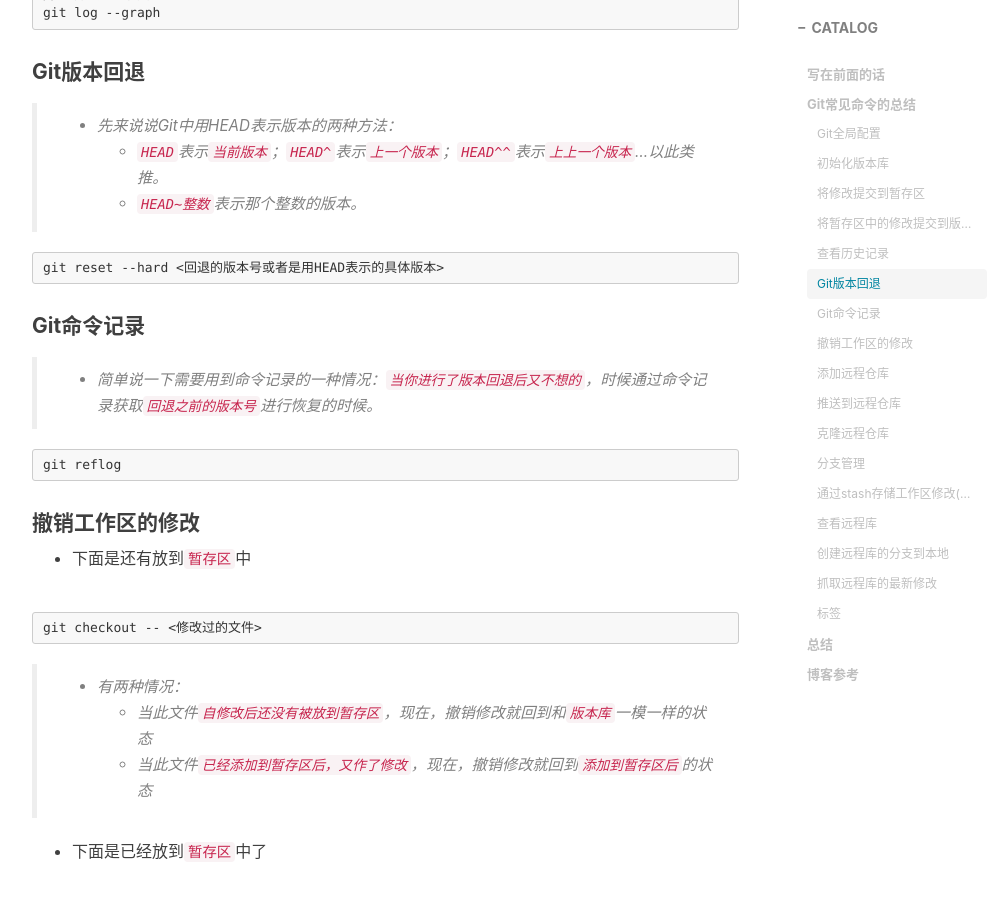
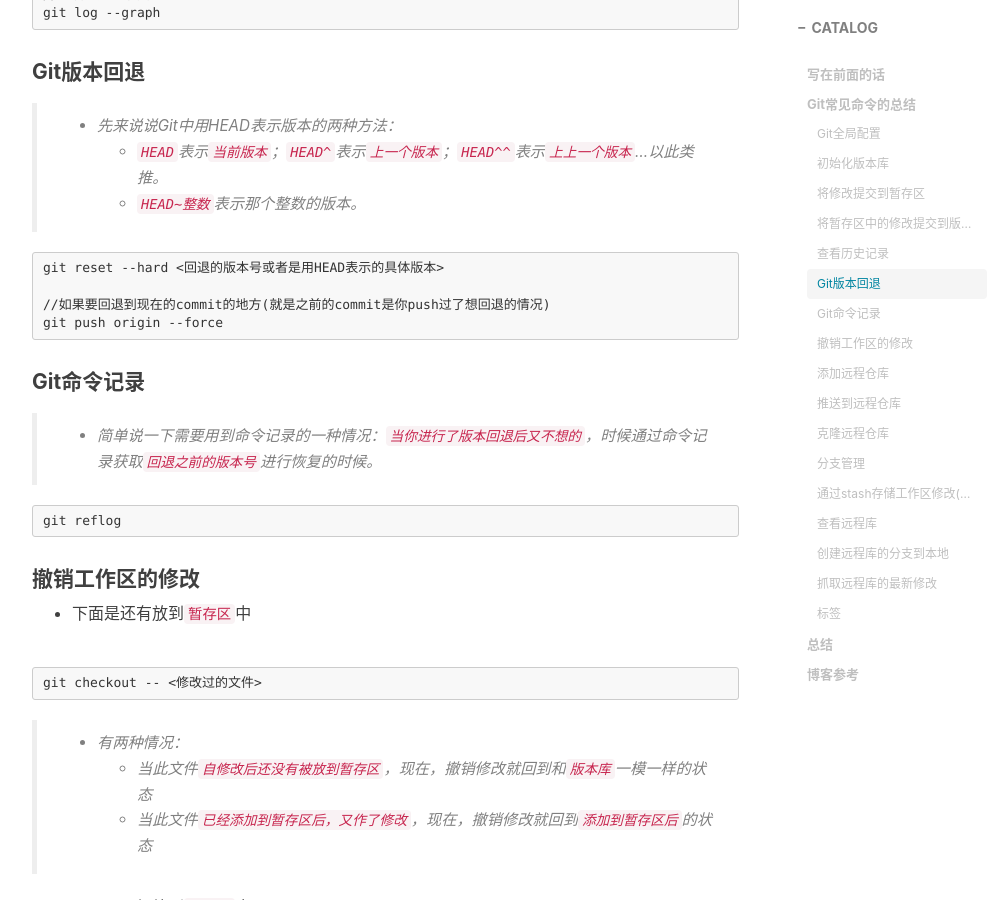
Before and after one commit to Anriku/Anriku.github.io, a Jekyll site: the page built from _posts/2018-02-12-Git总结(一).md, in a window 1280 px wide and 900 px high, scrolled down 1803 px. Shown: the whole window, without its empty margins (233-1225 px from the left). Built offline with Jekyll 4.4.1, drawn with Linux system fonts in a browser that asks for light colours; nearby versions of some CDN libraries; comment, search, counter and statistics services are not loaded.

Commit message:
change Git总结(一)

````diff
--- a/_posts/2018-02-12-Git总结(一).md
+++ b/_posts/2018-02-12-Git总结(一).md
@@ -76,6 +76,9 @@
 
 ```Git
 git reset --hard <回退的版本号或者是用HEAD表示的具体版本>
+
+//如果要回退到现在的commit的地方(就是之前的commit是你push过了想回退的情况)
+git push origin --force
 ```
 
 #### Git命令记录
````
